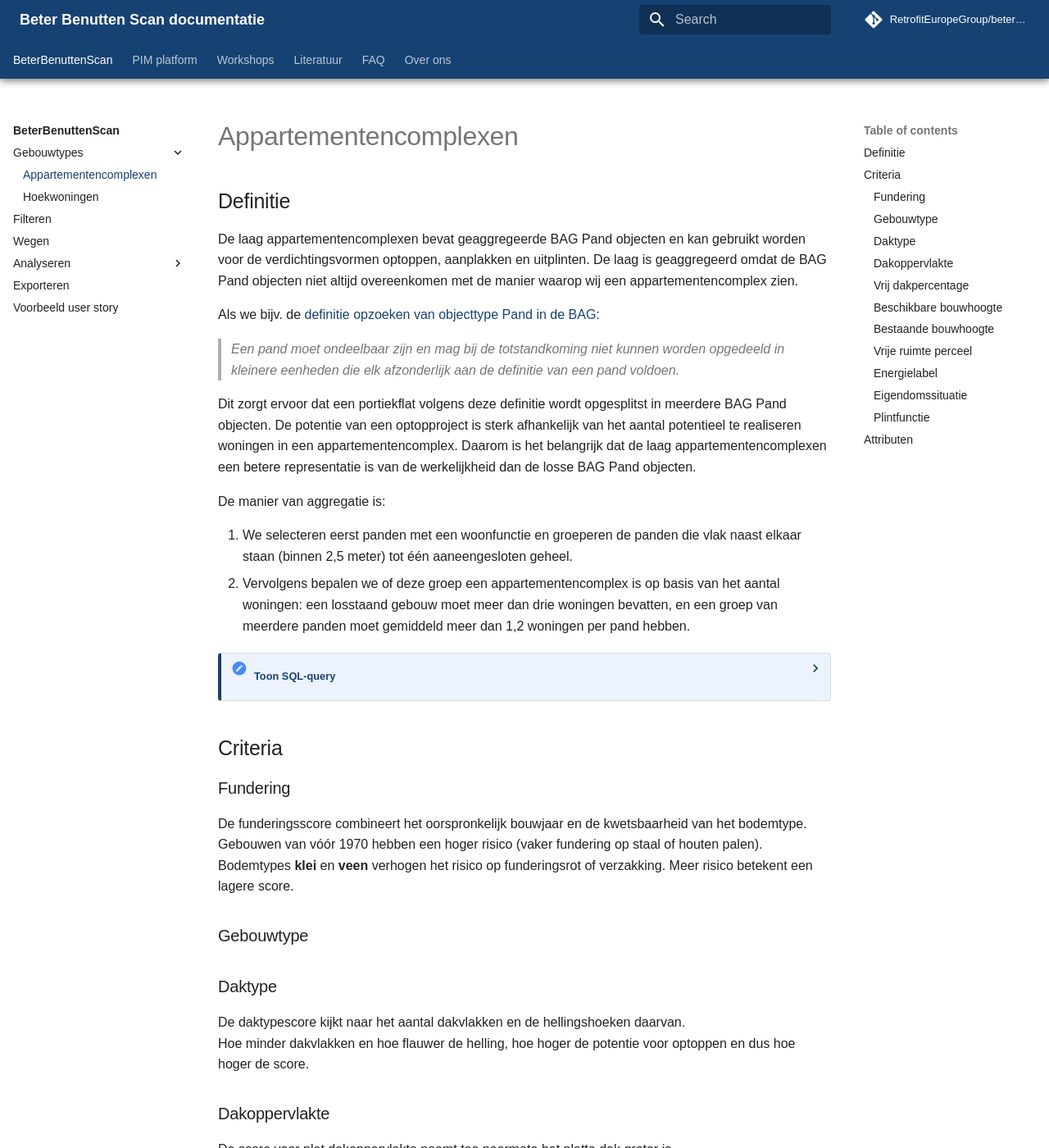
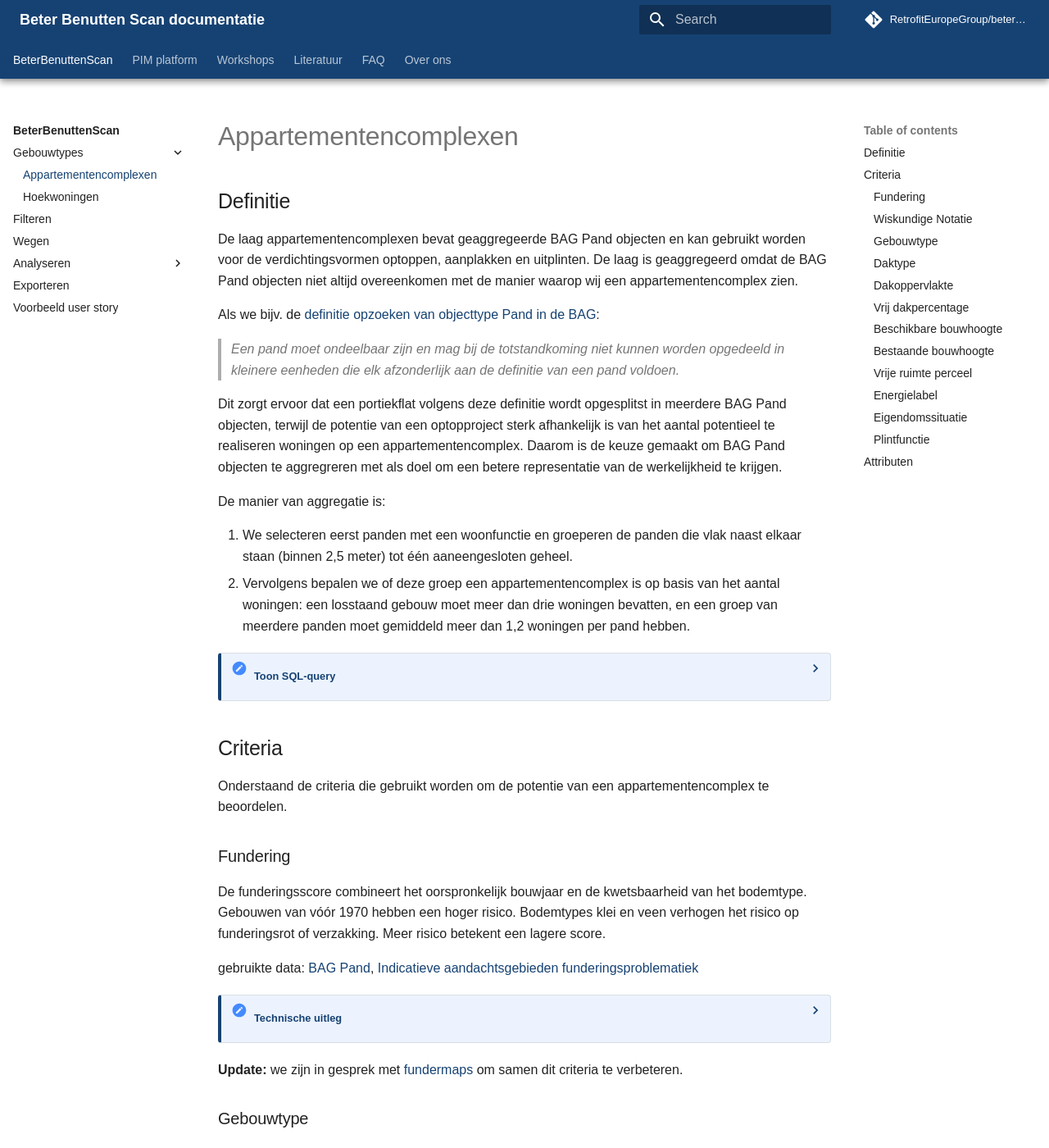
Before and after one commit to RetrofitEuropeGroup/beterbenuttenscan-docs, an MkDocs documentation site: the page built from docs/beterbenuttenscan/gebouwtypes/appartementencomplexen.md, in a window 1280 px wide and 1400 px high. Shown: the whole window at 82% size. Built offline with MkDocs 1.6.1 and Material for MkDocs 9.7.7, drawn with Linux system fonts in a browser that asks for light colours; some web fonts are replaced; comment, search, counter and statistics services are not loaded.

Commit message:
Expand appartementencomplex criteria docs
Clarify why BAG panden are aggregated into appartementencomplexen and add a detailed explanation of the fundering criteria, including data sources and score formulas. Also enable `md_in_html` in MkDocs so markdown, lists, and math render correctly inside the collapsible `<details>` sections.

````diff
--- a/docs/beterbenuttenscan/gebouwtypes/appartementencomplexen.md
+++ b/docs/beterbenuttenscan/gebouwtypes/appartementencomplexen.md
@@ -8,14 +8,14 @@
 > *Een pand moet ondeelbaar zijn en mag bij de totstandkoming niet kunnen worden opgedeeld in kleinere eenheden die elk afzonderlijk aan de definitie van een pand voldoen.*
 >
 
-Dit zorgt ervoor dat een portiekflat volgens deze definitie wordt opgesplitst in meerdere BAG Pand objecten. De potentie van een optopproject is sterk afhankelijk van het aantal potentieel te realiseren woningen in een appartementencomplex. Daarom is het belangrijk dat de laag appartementencomplexen een betere representatie is van de werkelijkheid dan de losse BAG Pand objecten.
+Dit zorgt ervoor dat een portiekflat volgens deze definitie wordt opgesplitst in meerdere BAG Pand objecten, terwijl de potentie van een optopproject sterk afhankelijk is van het aantal potentieel te realiseren woningen op een appartementencomplex. Daarom is de keuze gemaakt om BAG Pand objecten te aggregreren met als doel om een betere representatie van de werkelijkheid te krijgen.
 
 De manier van aggregatie is:
 
 1. We selecteren eerst panden met een woonfunctie en groeperen de panden die vlak naast elkaar staan (binnen 2,5 meter) tot één aaneengesloten geheel.
 2. Vervolgens bepalen we of deze groep een appartementencomplex is op basis van het aantal woningen: een losstaand gebouw moet meer dan drie woningen bevatten, en een groep van meerdere panden moet gemiddeld meer dan 1,2 woningen per pand hebben.
 
-<details>
+<details markdown="1">
 <summary>Toon SQL-query</summary>
 
 Wij gebruiken de volgende SQL query om de appartementencomplexen te selecteren:
@@ -73,14 +73,48 @@
 	(a.a_p > 1 and (a.a_vb_wf/a.a_p) > 1.2)
     AND a.cid IS NOT NULL
 ```
+</details>
+
+## Criteria
+Onderstaand de criteria die gebruikt worden om de potentie van een appartementencomplex te beoordelen.
+### Fundering
+De funderingsscore combineert het oorspronkelijk bouwjaar en de kwetsbaarheid van het bodemtype.
+Gebouwen van vóór 1970 hebben een hoger risico. Bodemtypes klei en veen verhogen het risico op funderingsrot of verzakking. Meer risico betekent een lagere score.
+
+gebruikte data: [BAG Pand](https://imbag.github.io/praktijkhandleiding/objecttypen/pand), [Indicatieve aandachtsgebieden funderingsproblematiek](https://service.pdok.nl/rvo/indicatieve-aandachtsgebieden-funderingsproblematiek/atom/index.xml)
+
+<details markdown="1">
+<summary>Technische uitleg</summary>
+
+
+1. Per complex (`complexid`) het gewogen gemiddelde van het oorspronkelijke bouwjaar berekend.
+2. De complexen worden verrijkt met funderings- en bodemdata (waaronder het bodemtype en het percentage overlap met dat bodemtype, `perc_fgr`). Binnen een complex wordt het record met het hoogste percentage per bodemtype behouden.
+4. Berekenen van de deelfactoren:
+   * Bodemscore:*
+     * Ligt het complex in een *'Kwetsbaar gebied'*? Dan krijgt het een score die lineair afneemt naarmate het percentage van het complex dat op deze kwetsbare bodem ligt (`perc_fgr`) groter is.
+     * Ligt het in een *'Niet kwetsbaar gebied'* of is de status *'onbekend - stedelijk gebied'*? Dan is de bodemscore standaard 1.
+   * Bouwjaarscore:
+     * Pandeigenschappen van vóór 1970 worden als risicovoller gezien en krijgen een score van 0.5.
+     * Panden uit 1970 of later krijgen een score van 1.
+5. Eindscore berekenen: De uiteindelijke funderingsscore is de vermenigvuldiging van de bouwjaarscore en de bodemscore. Dit getal wordt afgerond op twee decimalen.
+
+### Wiskundige Notatie
+
+De uiteindelijke funderingsscore ($S_{fundering}$) wordt berekend door de bouwjaarscore ($S_{bouwjaar}$) te vermenigvuldigen met de bodemscore ($S_{bodem}$):
+
+$$S_{fundering} = \text{round}(S_{bouwjaar} \times S_{bodem}, 2)$$
+
+Hierbij wordt de **bouwjaarscore** als volgt bepaald aan de hand van het gewogen gemiddelde bouwjaar ($B$) van het complex:
+
+$$S_{bouwjaar} = \begin{cases} 0.5 & \text{als } B < 1970 \\ 1 & \text{als } B \ge 1970 \end{cases}$$
+
+De **bodemscore** hangt af van de bodemcategorie en het percentage van het complex dat binnen dat gebied valt ($P_{fgr}$):
+
+$$S_{bodem} = \begin{cases} 1 - 0.5 \times \left( \frac{P_{fgr}}{100} \right) & \text{als bodem} = \text{"Kwetsbaar gebied"} \\ 1 & \text{als bodem} \in \{ \text{"Niet kwetsbaar", "Onbekend - stedelijk"} \} \end{cases}$$
 
 </details>
 
-## Criteria
-
-### Fundering
-De funderingsscore combineert het oorspronkelijk bouwjaar en de kwetsbaarheid van het bodemtype.
-Gebouwen van vóór 1970 hebben een hoger risico (vaker fundering op staal of houten palen). Bodemtypes **klei** en **veen** verhogen het risico op funderingsrot of verzakking. Meer risico betekent een lagere score.
+**Update:** we zijn in gesprek met [fundermaps](https://fundermaps.com/) om samen dit criteria te verbeteren.
 
 ### Gebouwtype
 
--- a/mkdocs.yml
+++ b/mkdocs.yml
@@ -31,6 +31,7 @@
   - FAQ: faq.md
   - Over ons: over-ons/index.md
 markdown_extensions:
+  - md_in_html
   - pymdownx.superfences
   - pymdownx.arithmatex:
       generic: true
````
